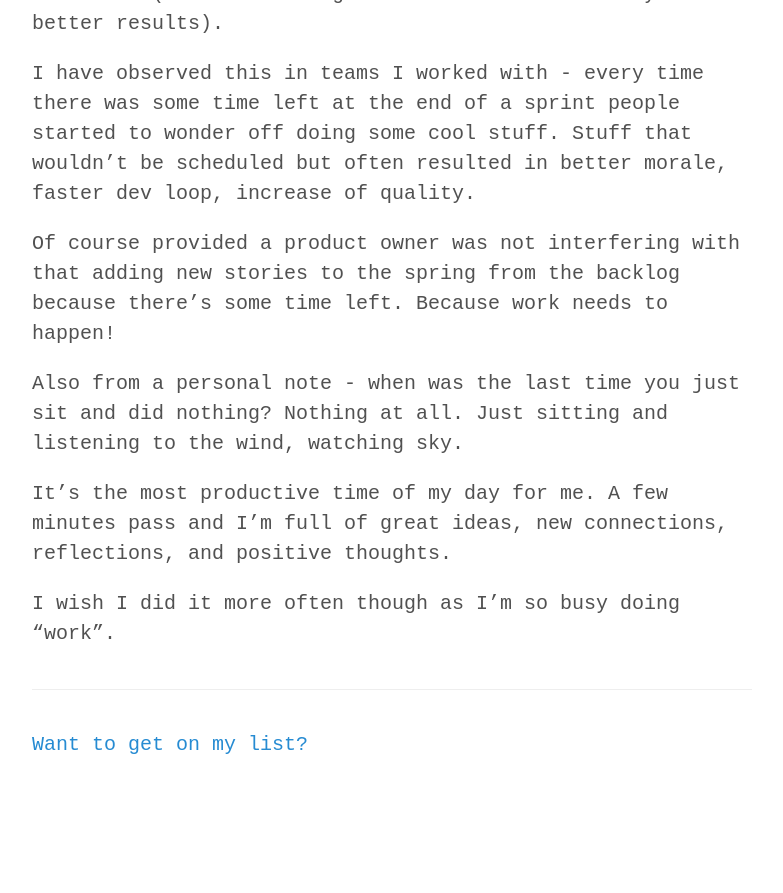
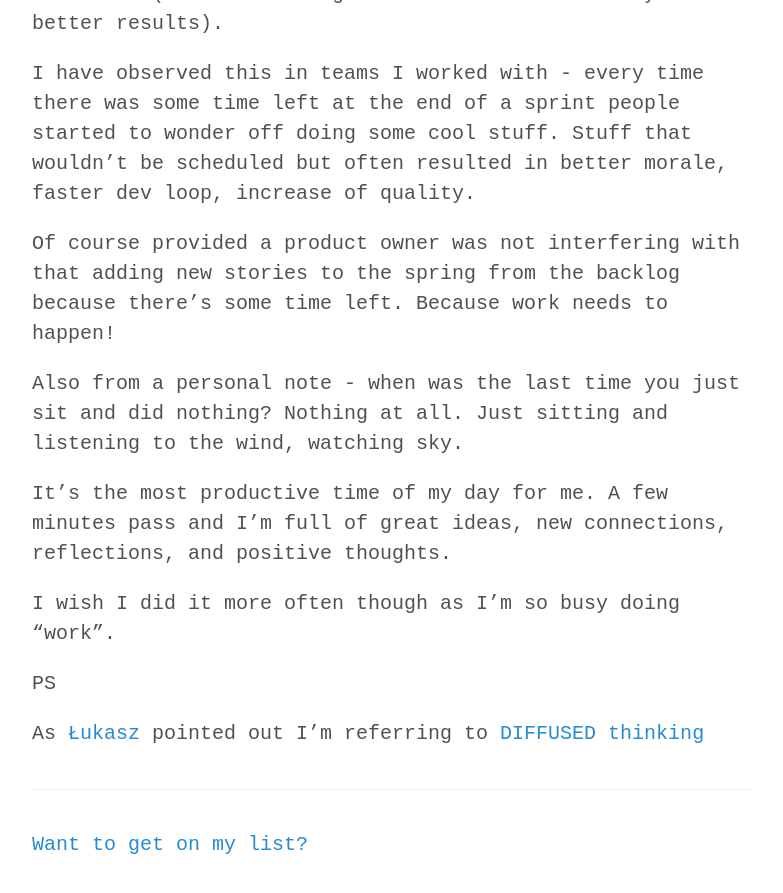
Before and after one commit to pawelniewie/pawelniewiadomski.com, a Jekyll site: the page built from _posts/2017-01-02-on-being-productive-managing-your-time.md, in a window 1280 px wide and 900 px high, scrolled down 1298 px. Shown: the top 893 px of the window, without its empty margins (248-1031 px from the left). Built offline with Jekyll 4.4.1, drawn with Linux system fonts in a browser that asks for light colours; Markdown is read by kramdown in place of the engine named in the settings; before the commit the page ends 2098 px from its top, so only the background shows below that.

Commit message:
added diffused link

```diff
--- a/_posts/2017-01-02-on-being-productive-managing-your-time.md
+++ b/_posts/2017-01-02-on-being-productive-managing-your-time.md
@@ -42,3 +42,7 @@ Also from a personal note - when was the last time you just sit and did nothing?
 It's the most productive time of my day for me. A few minutes pass and I'm full of great ideas, new connections, reflections, and positive thoughts.
 
 I wish I did it more often though as I'm so busy doing "work".
+
+PS
+
+As [Łukasz](http://wookieb.pl) pointed out I'm referring to [DIFFUSED thinking](https://staciechoice1010.wordpress.com/2014/08/08/focused-vs-diffused-mode/)
```
